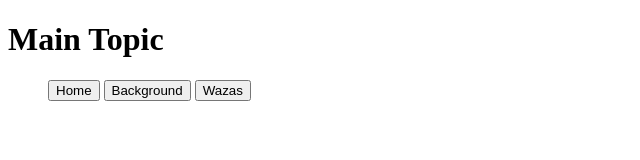
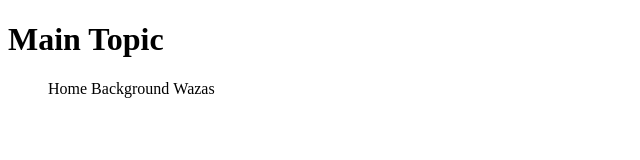
Before and after one commit to jothedelta/WebDevA2, a plain HTML site: page index.html in a window 1280 px wide. Shown: the whole page, without its empty margins (0-640 px from the left). Drawn offline with Linux system fonts and the light colour scheme.

Commit message:
Update index.html

```diff
--- a/index.html
+++ b/index.html
@@ -14,9 +14,9 @@
         </header>
         <nav>
           <ul>
-                <li><button id="HomeNav">Home</button></li>
-                <li><button id="BackgroundNav">Background</button></li>
-                <li><button id="WazaNav">Wazas</button></li>
+                <li><a id="HomeNav">Home</button></a>
+                <li><a id="BackgroundNav">Background</button></a>
+                <li><a id="WazaNav">Wazas</button></a>
           </ul>
         </nav>
         <div id="pagecontainer">
```
